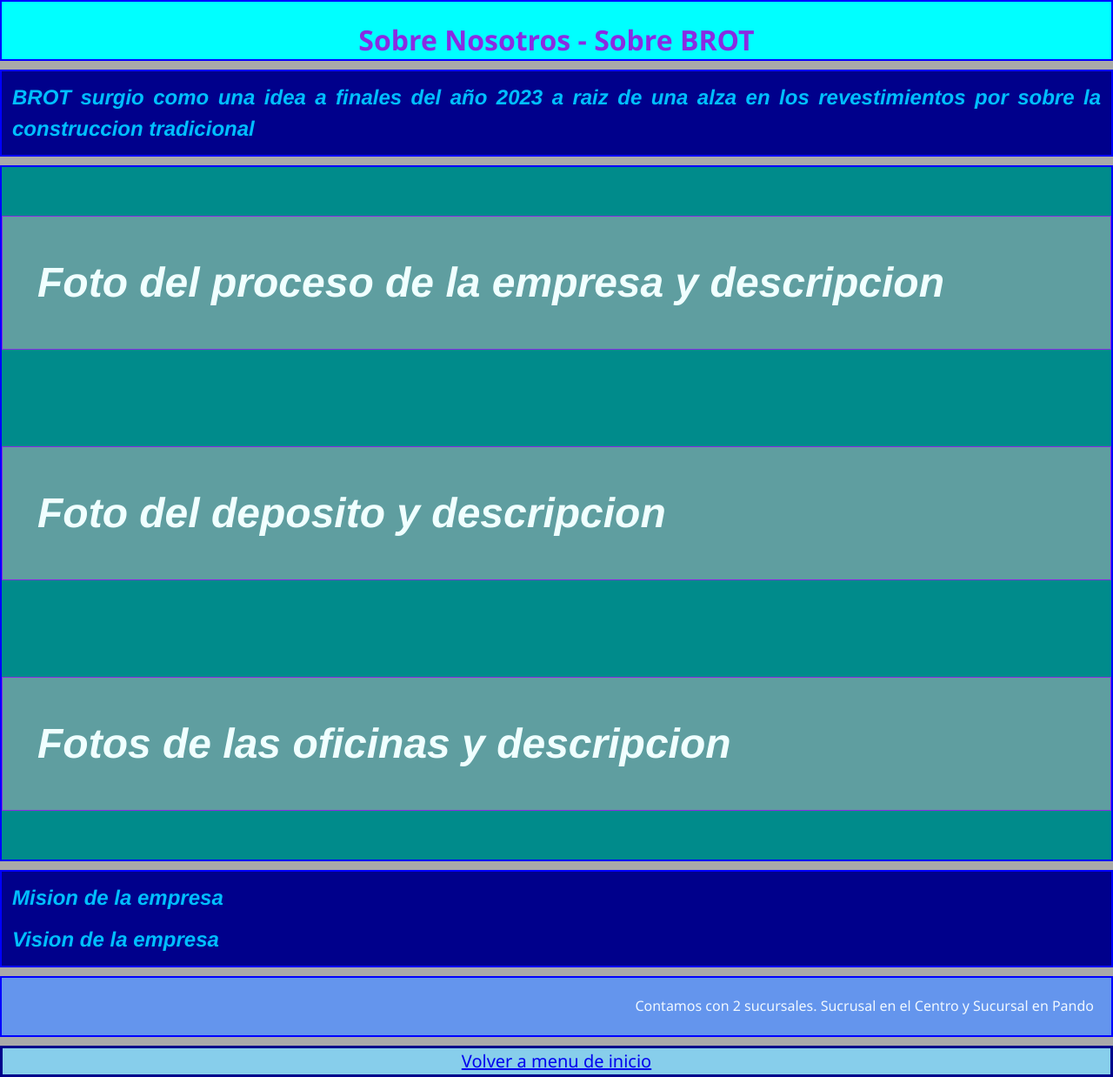
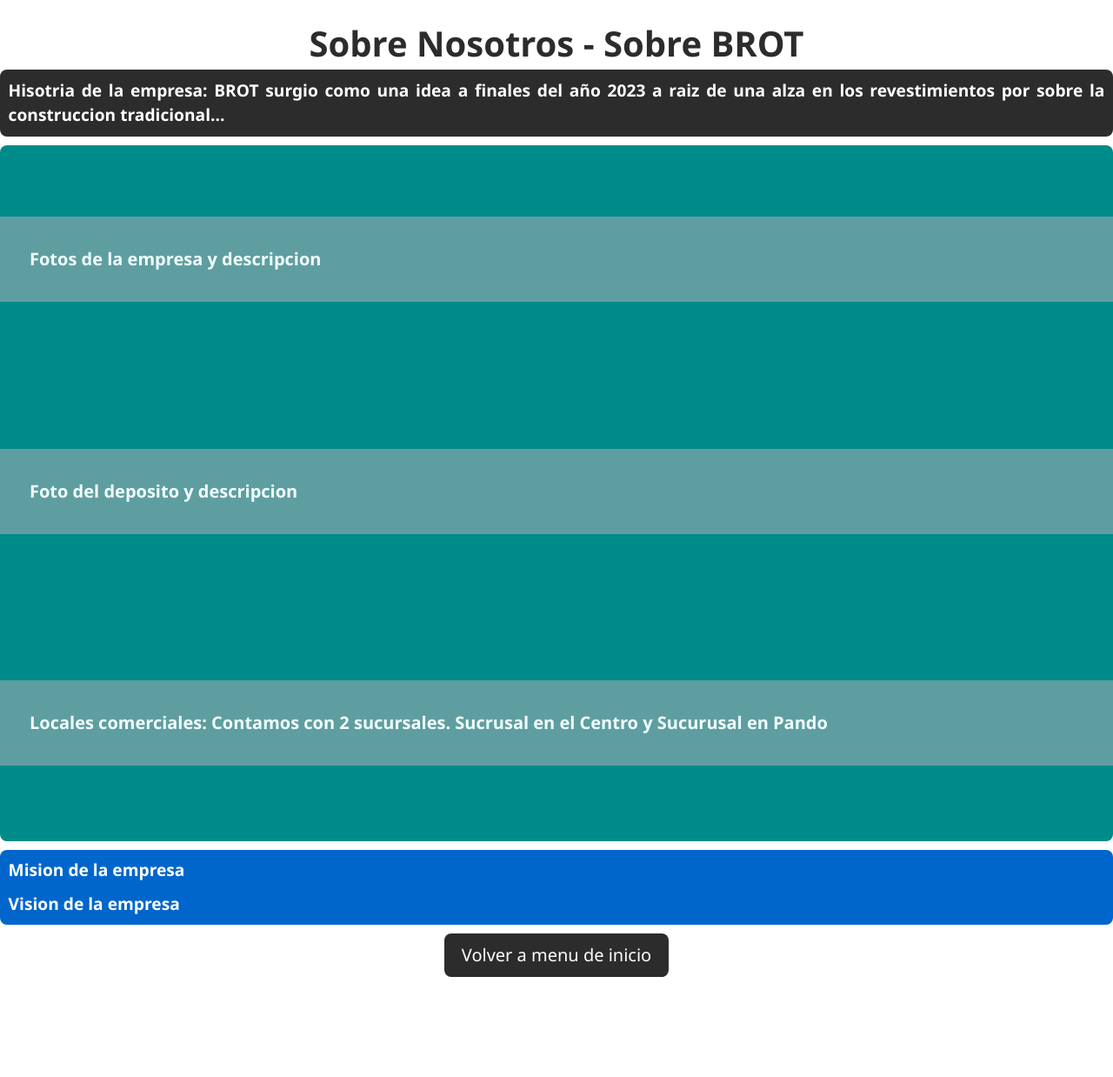
Before and after one commit to Tunozon/Tercera-Entrega, a plain HTML site: page pages/nosotros.html in a window 1280 px wide. Shown: the whole page at 87% size. After the commit the page ends 1143 px from the top, so only its background shows below. Drawn offline with Linux system fonts and the light colour scheme.

Commit message:
estetica seccion nosotros

```diff
--- a/pages/nosotros.html
+++ b/pages/nosotros.html
@@ -11,17 +11,17 @@
             <h1 class="titulos2">Sobre Nosotros - Sobre BROT</h1>
         </header>
         <nav id="nav4" class="box2">
-            <p class="parrafo-lados2">BROT surgio como una idea a finales del año 2023 a raiz de una alza en los revestimientos por sobre la construccion tradicional</p>
+            <p class="parrafo-lados2">Hisotria de la empresa: BROT surgio como una idea a finales del año 2023 a raiz de una alza en los revestimientos por sobre la construccion tradicional...</p>
         </nav>
         <main id="main4" class="box2">
             <section class="section4">
-                <p class="parrafo-estilo2">Foto del proceso de la empresa y descripcion</p>
+                <p class="parrafo-estilo2">Fotos de la empresa y descripcion</p>
             </section>
             <section class="section5">
                 <p class="parrafo-estilo2">Foto del deposito y descripcion</p>
             </section>
             <section class="section6">
-                <p class="parrafo-estilo2">Fotos de las oficinas y descripcion</p>
+                <p class="parrafo-estilo2">Locales comerciales: Contamos con 2 sucursales. Sucrusal en el Centro y Sucurusal en Pando</p>
             </section>
         </main>
         <aside id="aside4" class="box2">
@@ -29,10 +29,9 @@
             <p class="parrafo-lados2">Vision de la empresa</p>
         </aside>
         <footer id="footer4" class="box2">
-            <p id="pie-de-pagina">Contamos con 2 sucursales. Sucrusal en el Centro y Sucursal en Pando</p>
+            <a id="inicio2"
+            href="../Index.html">Volver a menu de inicio</a>
         </footer>
 
-        <a id="inicio2"
-        href="../Index.html">Volver a menu de inicio</a>
 </body>
 </html>
--- a/style.css
+++ b/style.css
@@ -20,7 +20,6 @@
 }
 
 body {
-    background-color: darkgrey;
     font-family: 'Segoe UI', sans-serif;
     line-height: 1.5;
     font-size: clamp(1rem, 1.2vw, 1.125rem);
@@ -45,8 +44,9 @@
 }
 
 .titulos2 {
-    color: blueviolet;
+    color: #2c2c2c;
     margin-top: 20px;
+    font-size: clamp(1.8rem, 5vw, 2.5rem);
 }
 
 .subtitulos {
@@ -86,12 +86,6 @@
     margin-left: 30px;
 }
 
-#pie-de-pagina {
-    color: aliceblue;
-    font-size: medium;
-    text-align: right;
-}
-
 form {
     margin-left: 50px;
 }
@@ -101,21 +95,11 @@
     font-size: medium;
 }
 
-.parrafo-estilo1 {
-    color: dodgerblue;
-    font-style: italic;
-    font-size: 1.5em;
-    font-weight: bold;
-    font-family: 'Franklin Gothic Medium', 'Arial Narrow', Arial, sans-serif;
-    margin: 0.5em;
-}
-
 .parrafo-estilo2 {
     color: azure;
-    font-style: italic;
-    font-size: 1.5em;
+    font-size: 20px;
     font-weight: bold;
-    font-family: 'Franklin Gothic Medium', 'Arial Narrow', Arial, sans-serif;
+    font-family: 'Segoe UI', Tahoma, Geneva, Verdana, sans-serif;
     margin: 0.5em;
 }
 
@@ -248,23 +232,22 @@
     "footer4 footer4 footer4 footer4"
     ;
     gap: 10px;
+    background-color: #fff;
 }
 
 .parrafo-lados2 {
-    color: deepskyblue;
-    font-style: italic;
-    font-size: 1.5em;
+    color: #fff;
+    font-family: 'Segoe UI', Tahoma, Geneva, Verdana, sans-serif;
+    font-size: larger;
     font-weight: bold;
-    font-family: 'Franklin Gothic Medium', 'Arial Narrow', Arial, sans-serif;
     margin: 0.5em;
 }
 
 .box2 {
-    border: 2px solid blue;
+    border-radius: 8px;
 }
 
 #header4 {
-    background-color: cyan;
     width: 100%;
     box-sizing: border-box;
     text-align: center;
@@ -272,7 +255,7 @@
 }
 
 #nav4 {
-    background-color: darkblue;
+    background-color: #2c2c2c;
     grid-area: nav4;
 }
 
@@ -286,26 +269,24 @@
 }
 
 .section4, .section5, .section6 {
-    border: 1px solid blueviolet;
     background-color: cadetblue;
     width: 100%;
     min-height: 80px;
     margin: 20px 0;
-    padding: 0.5em;
+    padding: 1.5em;
     box-sizing: border-box;
-    font-size: xx-large;
-    margin-bottom: 20px;
+    margin-bottom: 1.5rem;
     margin-top: 20px;
 }
 
 #aside4 {
-    background-color: darkblue;
+    background-color: #0066cc;
     grid-area: aside4;
 }
 
 #footer4 {
-    background-color: cornflowerblue;
     grid-area: footer4;
+    text-align: center;
 }
 
 @media screen and (max-width: 700px) {
@@ -371,18 +352,21 @@
     display: inline-block;
     text-align: center;
     font-size: 20px;
-    border: 3px solid darkblue;
-    background-color: skyblue;
-    transition: .5s;
+    transition: background-color 0.2s ease-in-out;
+    text-decoration: none;
+    color: white;
+    background-color: #2c2c2c;
+    padding: 10px 20px;
+    border-radius: 8px;
 }
 
 #inicio2:hover {
-    box-shadow: 6px 3px 3px blueviolet;
+    box-shadow: 6px 3px 3px #0066cc;
     margin-bottom: 3px;
     margin-left: 5px;
     transition: .5s;
     color: black;
-    background-color: deepskyblue;
+    background-color: #00aa88;
 }
 
 .body1 {
```
Also changed, not shown: Index.html (+1 -1 lines).
